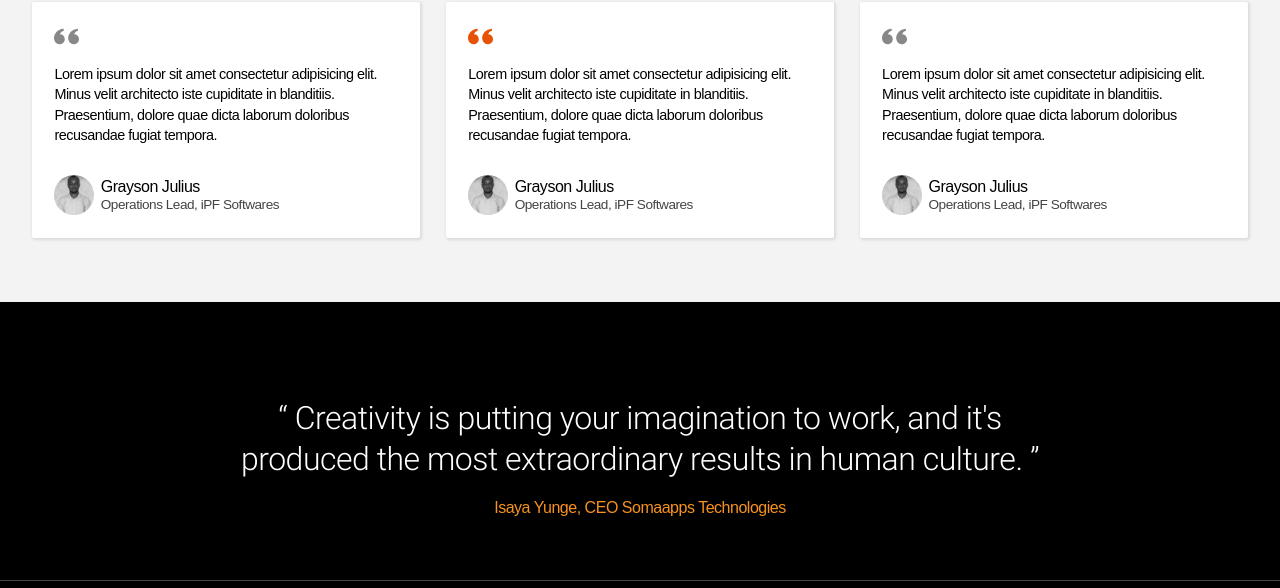
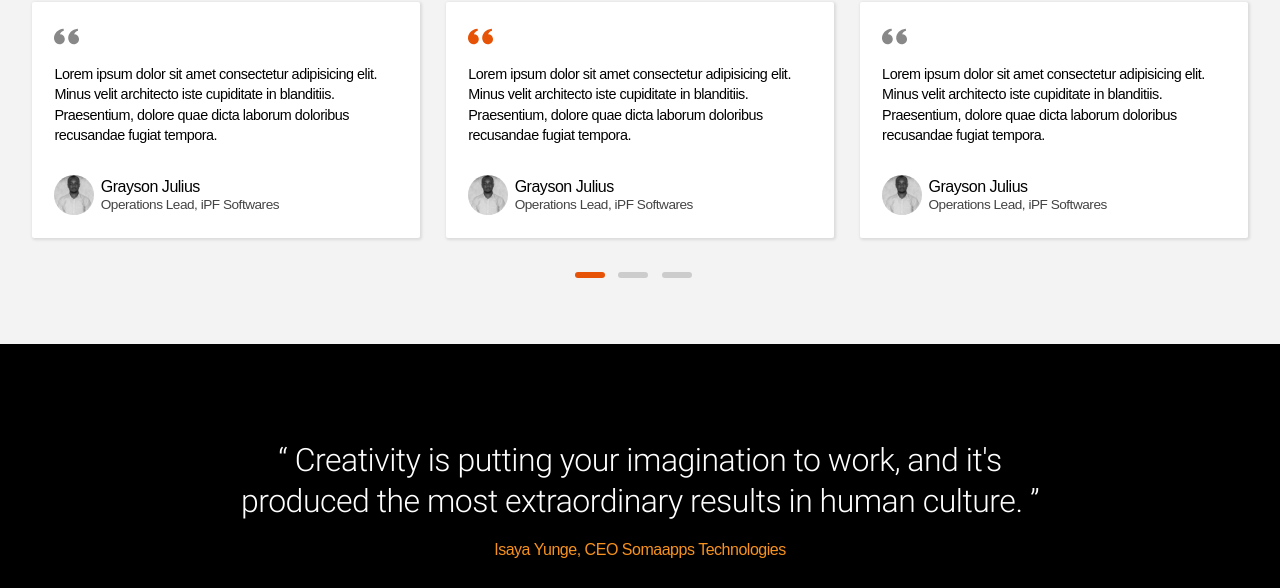
Before and after one commit to issyzac/somawebsite, a plain HTML site: page index.html in a window 1280 px wide. Shown: the part 4051-4639 px from the top of the page. Drawn offline with Linux system fonts and the light colour scheme; a web font is replaced by a local one.

Commit message:
Added a few fixes to UI

```diff
--- a/css/home.css
+++ b/css/home.css
@@ -198,7 +198,7 @@ body {
 #currentItemCaption {
 	position: absolute;
 	top: 18.6%;
-	left: -40%;
+	left: -10%;
 	display: flex;
 	align-items: center;
 	width: 100%;
@@ -366,7 +366,12 @@ body {
 	z-index: 20;
 }
 
-#bannerScrollerButtons button{
+#quoteScrollButtons{
+	margin-top: 2em;
+}
+
+#bannerScrollerButtons button,
+#quoteScrollButtons button {
 	content: "";
 	height: 2px;
 	width: 30px;
@@ -374,7 +379,12 @@ body {
 	cursor: pointer;
 }
 
-#bannerScrollerButtons button:before{
+#quoteScrollButtons button{
+	height: 10px;
+}
+
+#bannerScrollerButtons button:before,
+#quoteScrollButtons button:before {
 	content: "";
 	position: absolute;
 	left: 0;
@@ -388,7 +398,17 @@ body {
 	transition: all 0.5s ease-out;
 }
 
-#bannerScrollerButtons button:not(.active):before {
+#quoteScrollButtons button::before{
+	height: 6px;
+}
+
+#quoteScrollButtons button:not(.active):hover::before{
+	height: 6px;
+	background: #aaa;
+}
+
+#bannerScrollerButtons button:not(.active):before,
+#quoteScrollButtons button:not(.active):before {
 	background: #ccc;
 }
 
@@ -690,6 +710,7 @@ body {
 	background: #fff;
 	border-radius: 2px;
 	box-shadow: 1px 1px 3px 1px rgba(0, 0, 0, 0.1);
+	max-width: 450px;
 }
 
 .a-testimonial:first-child {
--- a/index.html
+++ b/index.html
@@ -269,15 +269,15 @@
 				<div class="product-image layout end-justified">
 					<div id="appScreenMovers">
 						<div class="layout center-justified">
-							<button onclick="moveAppScreen(0)" class="active layout vertical center-center">
+							<button onmouseover="moveAppScreen(0)" class="active layout vertical center-center">
 								<img src="img/app/icon1.png" alt="">
 								<span>Conferences</span>
 							</button>
-							<button onclick="moveAppScreen(1)" class="layout vertical center-center">
+							<button onmouseover="moveAppScreen(1)" class="layout vertical center-center">
 								<img src="img/app/icon2.png" alt="">
 								<span>Internships</span>
 							</button>
-							<button onclick="moveAppScreen(2)" class="layout vertical center-center">
+							<button onmouseover="moveAppScreen(2)" class="layout vertical center-center">
 								<img src="img/app/icon3.png" alt="">
 								<span>Scholarships</span>
 							</button>
@@ -390,7 +390,7 @@
 		</div>
 
 		<div id="quotesScroller">
-			<div class="layout center">
+			<div class="layout center-center">
 				<div class="a-testimonial">
 					<svg viewBox="0 0 89.99 56.33"><path d="M94.8,57.3A18.12,18.12,0,0,0,77.7,42c2.1-7.8,7.2-10.9,13.4-12.7a0.72,0.72,0,0,0,.5-0.8l-1-6.2s-0.1-.5-0.9-0.4C68.3,24.3,53.8,40.6,56.5,60.4,59,74.1,69.7,79.4,79.6,78A18.23,18.23,0,0,0,94.8,57.3h0ZM26.5,42c2-7.8,7.3-10.9,13.4-12.7a0.72,0.72,0,0,0,.5-0.8l-0.9-6.2s-0.1-.5-0.9-0.4C17.2,24.2,2.8,40.5,5.3,60.3,7.9,74.1,18.7,79.4,28.5,78A18.09,18.09,0,0,0,43.6,57.3,17.85,17.85,0,0,0,26.5,42Z" transform="translate(-5.02 -21.89)"/></svg>
 					<p>Lorem ipsum dolor sit amet consectetur adipisicing elit. Minus velit architecto iste cupiditate in blanditiis. Praesentium, dolore quae dicta laborum doloribus recusandae fugiat tempora.</p>
@@ -436,6 +436,12 @@
 					</div>
 				</div>
 			</div>
+		</div>
+
+		<div id="quoteScrollButtons" class="layout center-center" style="height: 10px;">
+			<button class="active"></button>
+			<button></button>
+			<button></button>
 		</div>
 	</section>
 
```
Also changed, not shown: 1 other file.
